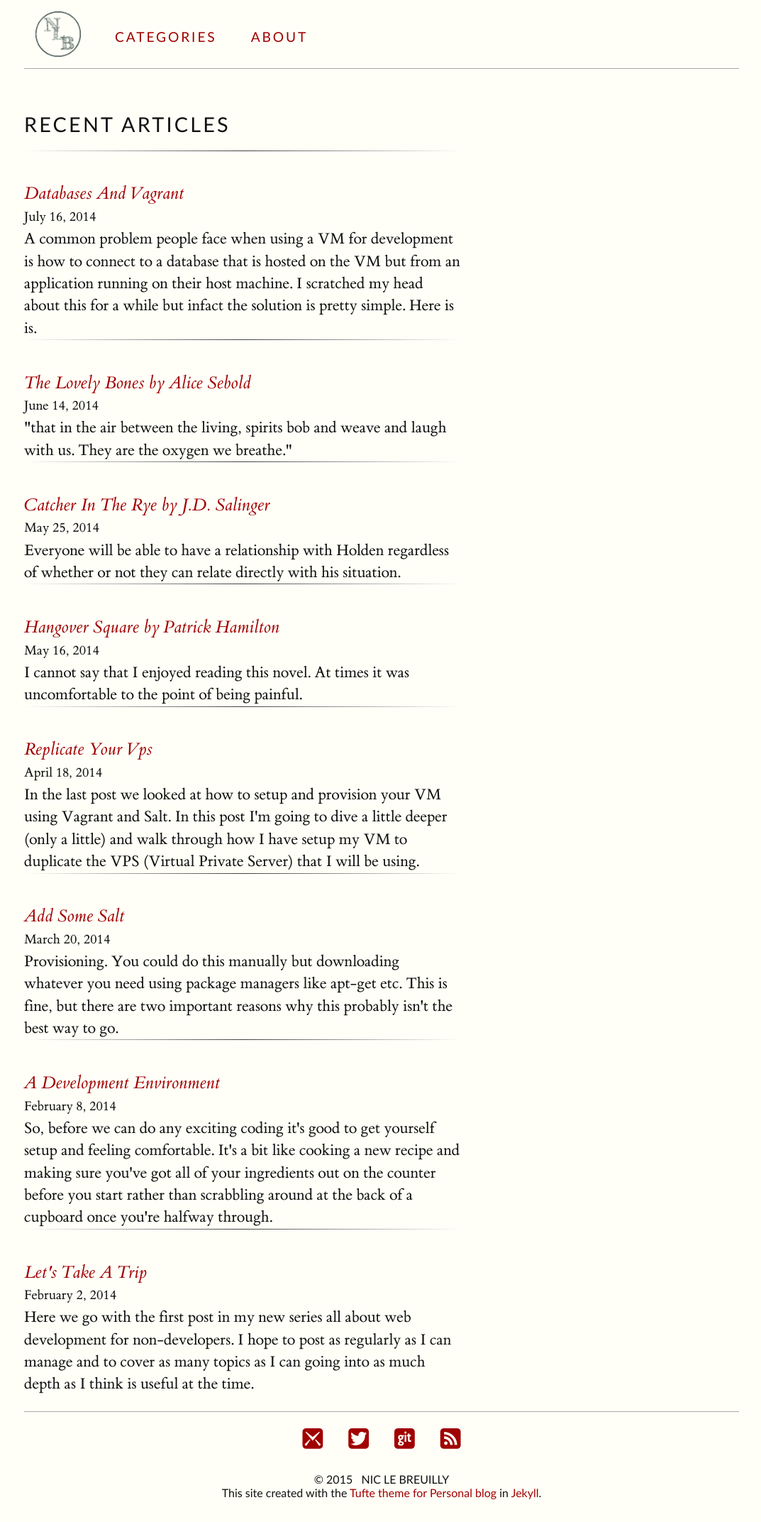
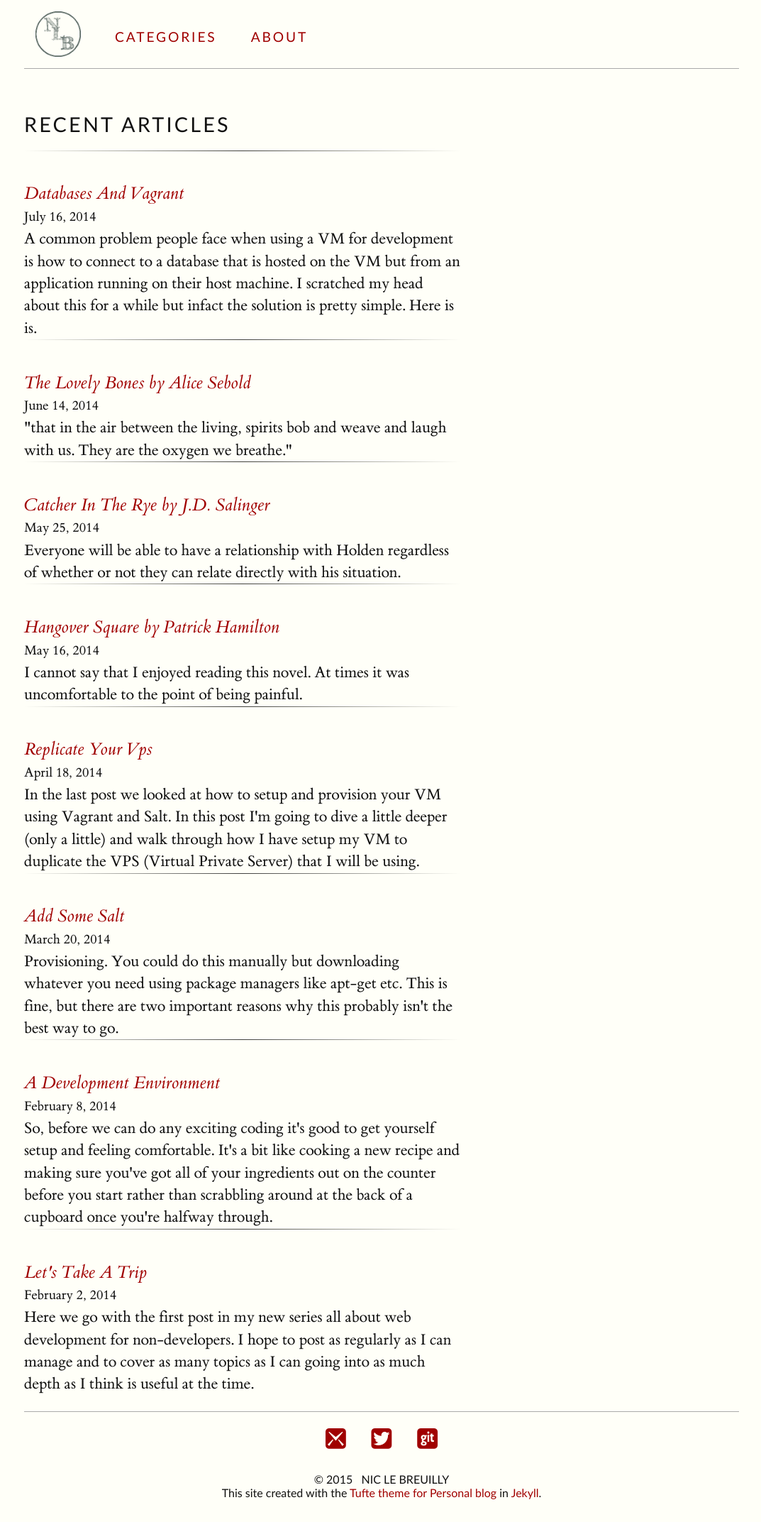
Before and after one commit to clayh53/tufte-jekyll, a Jekyll site: the page built from index.html, in a window 1280 px wide. Shown: the whole page at 71% size, without its empty margins (126-1199 px from the left). Built offline with Jekyll 4.4.1, drawn with Linux system fonts in a browser that asks for light colours.

Commit message:
Removed rss feed link

```diff
--- a/_data/social.yml
+++ b/_data/social.yml
@@ -2,5 +2,3 @@
   icon: icon-twitter
 - link: //github.com/musonic
   icon: icon-github
-- link: /feed
-  icon: icon-feed
```
